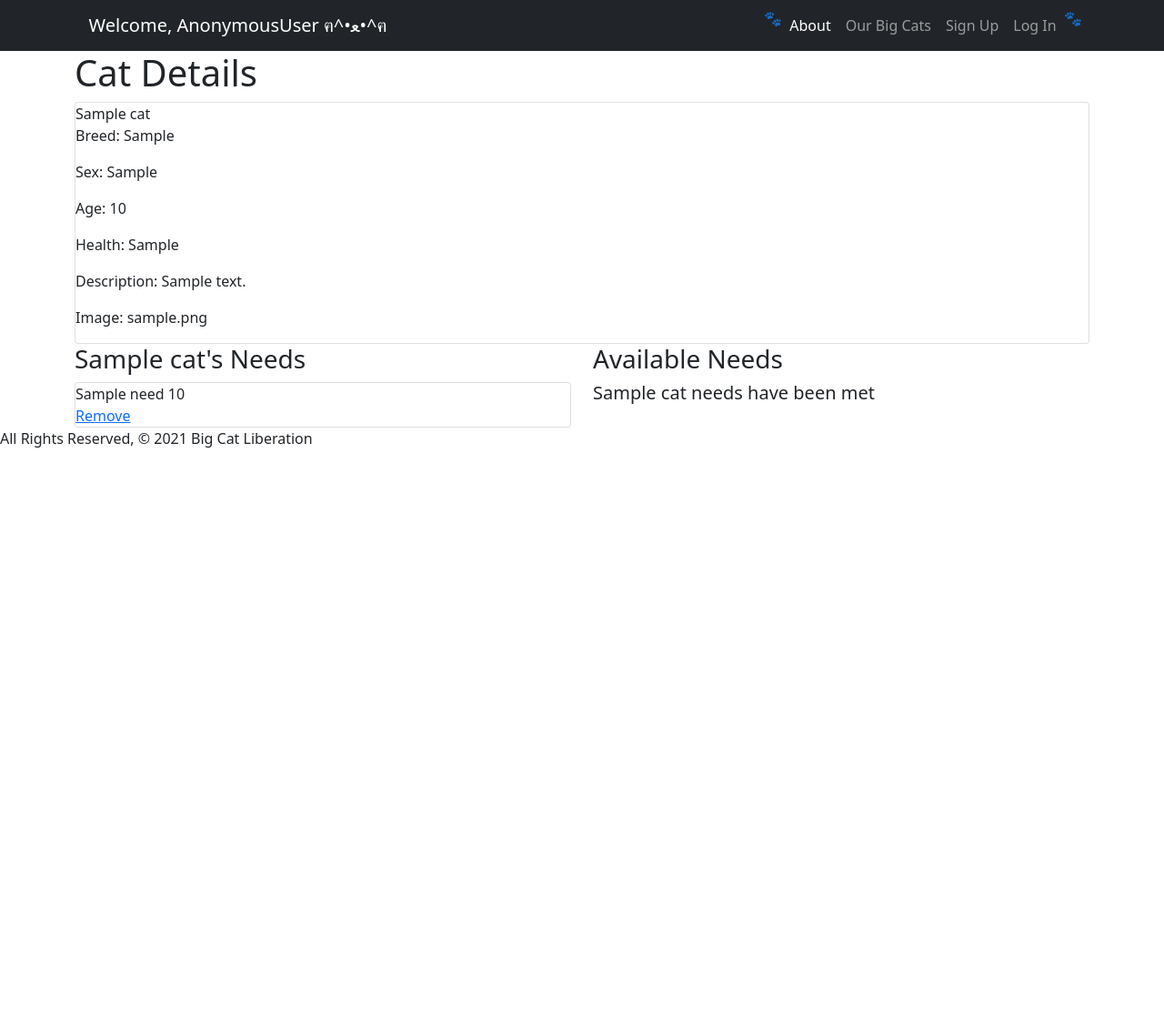
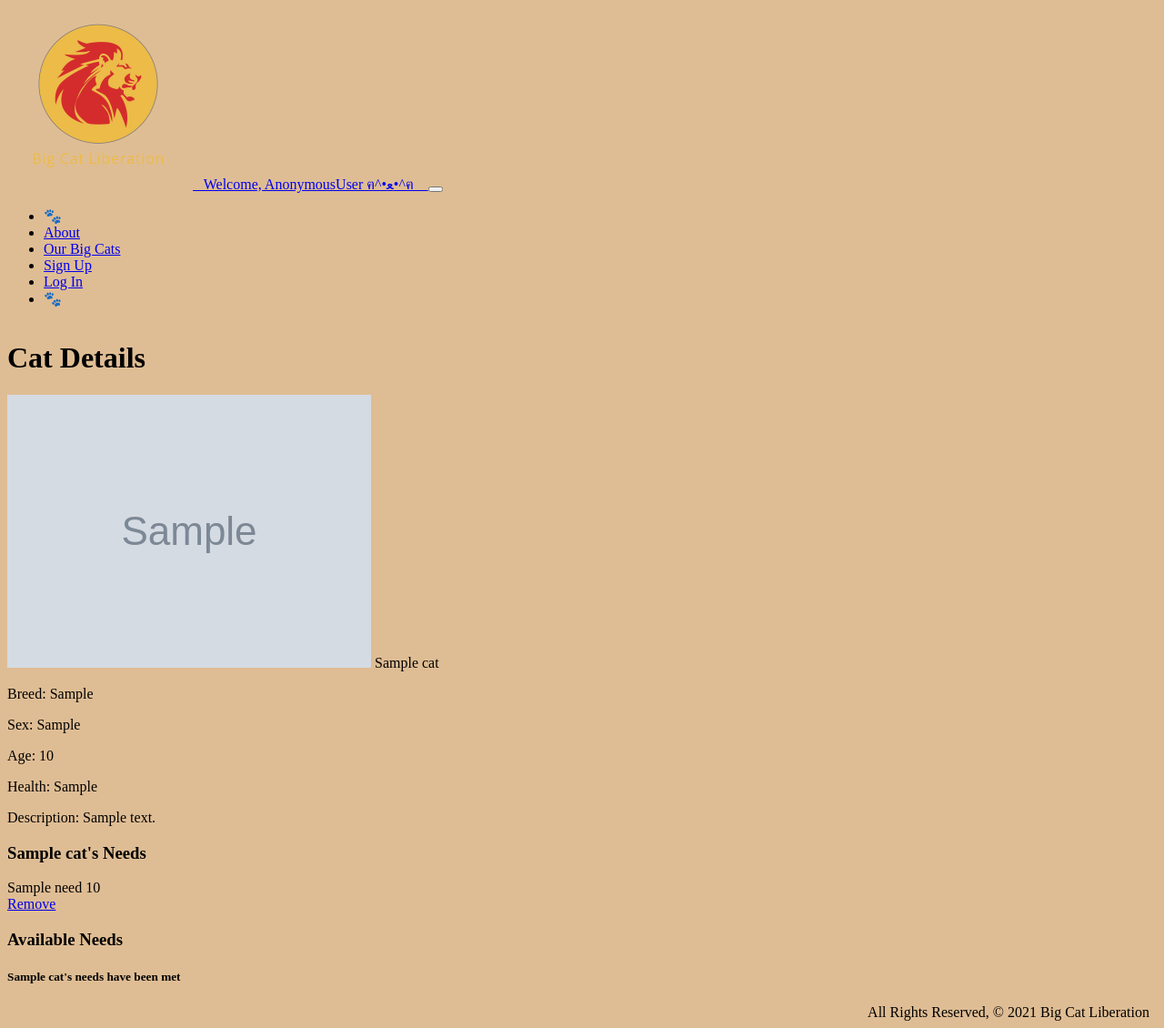
Before and after one commit to priya131998/big-cat-liberation, a Django app: page /cats/1 in a window 1280 px wide. Shown: the whole page at 91% size. Before the commit the page ends 492 px from the top, so only its background shows below. Run offline with Django 3.2, Linux system fonts and the light colour scheme; tables that the repository leaves empty hold one stand-in row (values such as "Sample post"); grey boxes marked "Sample" are stand-in pictures.

Commit message:
adds images to detail page

```diff
--- a/main_app/static/css/style.css
+++ b/main_app/static/css/style.css
@@ -2,6 +2,7 @@ body {
   display: flex;
   min-height: 100vh;
   flex-direction: column;
+  background-color: rgb(223, 189, 148);
 }
 
 main {
--- a/main_app/templates/about.html
+++ b/main_app/templates/about.html
@@ -3,4 +3,6 @@
 
 <h1> ABOUT US </h1>
 
+
+
 {% endblock %}
--- a/main_app/templates/base.html
+++ b/main_app/templates/base.html
@@ -7,13 +7,15 @@
     <meta http-equiv="X-UA-Compatible" content="IE=edge">
     <meta name="viewport" content="width=device-width, initial-scale=1.0">
     <title>Big Cat Liberation</title>
-    <link href="https://cdn.jsdelivr.net/npm/bootstrap@5.1.0/dist/css/bootstrap.min.css" rel="stylesheet" integrity="sha384-KyZXEAg3QhqLMpG8r+8fhAXLRk2vvoC2f3B09zVXn8CA5QIVfZOJ3BCsw2P0p/We" crossorigin="anonymous">
-    <script src="https://cdn.jsdelivr.net/npm/bootstrap@5.1.0/dist/js/bootstrap.bundle.min.js" integrity="sha384-U1DAWAznBHeqEIlVSCgzq+c9gqGAJn5c/t99JyeKa9xxaYpSvHU5awsuZVVFIhvj" crossorigin="anonymous"></script>
+    <link rel="stylesheet" href="{% static 'css/style.css' %}" type="text/css">
+    <!-- <link href="https://cdn.jsdelivr.net/npm/bootstrap@5.1.0/dist/css/bootstrap.min.css" rel="stylesheet" integrity="sha384-KyZXEAg3QhqLMpG8r+8fhAXLRk2vvoC2f3B09zVXn8CA5QIVfZOJ3BCsw2P0p/We" crossorigin="anonymous"> -->
+    <!-- <script src="https://cdn.jsdelivr.net/npm/bootstrap@5.1.0/dist/js/bootstrap.bundle.min.js" integrity="sha384-U1DAWAznBHeqEIlVSCgzq+c9gqGAJn5c/t99JyeKa9xxaYpSvHU5awsuZVVFIhvj" crossorigin="anonymous"></script> -->
 
 </head>
 <body>
   <nav class="navbar navbar-expand-lg navbar-dark bg-dark">
     <div class="container">
+        <img src="/main_app/static/images/BCL_logo.png">
         <a class="navbar-brand" href="#">&nbsp;&nbsp; Welcome, {{ user }} ฅ^•ﻌ•^ฅ &nbsp;&nbsp; </a>
         <button class="navbar-toggler" type="button" data-bs-toggle="collapse" data-bs-target="#navbarSupportedContent" aria-controls="navbarSupportedContent" aria-expanded="false" aria-label="Toggle navigation"><span class="navbar-toggler-icon"></span></button>
         <div class="collapse navbar-collapse" id="navbarSupportedContent">
--- a/main_app/templates/cats/detail.html
+++ b/main_app/templates/cats/detail.html
@@ -4,13 +4,14 @@
 
 <div class="card">
   <div class="card-content">
+    <img src="{{ cat.image_url }}" class="card-img-top" alt="..." />
     <span class="card-title">{{ cat.name }}</span>
     <p>Breed: {{ cat.breed }}</p>
     <p>Sex: {{ cat.sex }}</p>
     <p>Age: {{ cat.age }}</p>
     <p>Health: {{cat.health}}</p>
     <p>Description: {{cat.description}}</p>
-    <p> Image: {{cat.image_url}} </p>
+    <!-- <p>Image: {{cat.image_url}}</p> -->
   </div>
   {% if user.is_superuser %}
   <form action="{% url 'update_pending' cat.id %}" method="post">
@@ -33,7 +34,7 @@
           <span>{{ need.name }}</span> {{ need.quantity }}
         </span>
         <br />
-         <a href="{% url 'unassoc_needs' cat.id need.id %}">Remove</a>
+        <a href="{% url 'unassoc_needs' cat.id need.id %}">Remove</a>
       </div>
     </div>
     {% endfor %} {% else %}
@@ -58,7 +59,7 @@
       </div>
     </div>
     {% endfor %} {% else %}
-    <h5>{{cat.name}} needs have been met</h5>
+    <h5>{{cat.name}}'s needs have been met</h5>
     {% endif %}
   </div>
   <script>
--- a/main_app/templates/main_app/admin_portal.html
+++ b/main_app/templates/main_app/admin_portal.html
@@ -7,6 +7,7 @@
 <div class="card">
   <a href="{% url 'detail' cat.id %}">
     <div class="card-content">
+      <img src="{{ cat.image_url }}" class="card-img-top" alt="..." />
       <span class="card-title">{{ cat.name }}</span>
       <h5>Application Status: {{ cat.pending }}</h5>
       <p>Breed: {{ cat.breed }}</p>
--- a/main_app/templates/main_app/needs_detail.html
+++ b/main_app/templates/main_app/needs_detail.html
@@ -1,5 +1,4 @@
-{% extends 'base.html' %}
-{% block content %}
+{% extends 'base.html' %} {% block content %}
 
 <h1>Needs Details</h1>
 
@@ -9,7 +8,7 @@
       <div class="card-content">
         <span class="card-title">{{ needs.name }}</span>
         <p>Quantity: {{ needs.quantity}}</p>
-        <p>Link: <a href={{ needs.link}}>{{ needs.link}}</a></p>
+        <p>Link: <a href="{{" needs.link}}>{{ needs.link}}</a></p>
         <p>Reason: {{ needs.reason}}</p>
       </div>
     </div>
```
Also changed, not shown: main_app/static/images/BCL_logo.png (added). Lines whose indentation alone changed are shown as unchanged.
